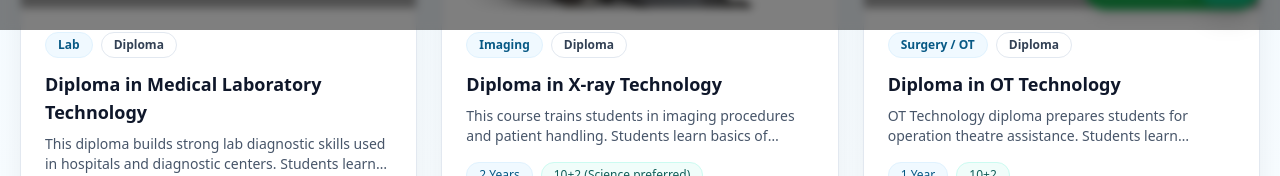
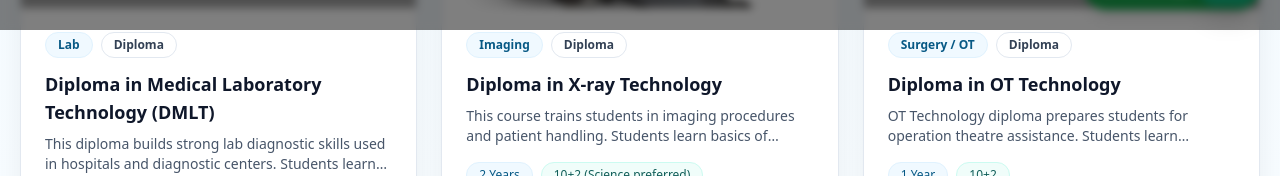
Before and after one commit to SwarnMehto/LIPMT, a React (Vite) app: page /courses in a window 1280 px wide. Shown: the part 770-946 px from the top of the page. Built offline with nearby package versions, Linux system fonts and the light colour scheme; grey boxes are pictures that could not be loaded.

Commit message:
update website

```diff
--- a/src/App.jsx
+++ b/src/App.jsx
@@ -63,7 +63,7 @@ export default function App() {
     return () => window.removeEventListener("scroll", onScroll);
   }, []);
 
-  // ✅ NEW: Scroll to top on every route change (fix: new page opens at old scroll position)
+  // ✅ Scroll to top on every route change
   useEffect(() => {
     window.scrollTo({ top: 0, left: 0, behavior: "auto" });
   }, [location.pathname]);
@@ -182,9 +182,11 @@ export default function App() {
   const isCoursesActive = () => location.pathname.startsWith("/courses");
   const isServicesActive = () => location.pathname.startsWith("/services");
 
-  // ✅ NEW: Hide footer ONLY on Facilities + Testimonials pages
-  const hideFooterOn = ["/facilities", "/testimonials"];
-  const shouldShowFooter = !hideFooterOn.includes(location.pathname);
+  // ✅ Hide footer on: Facilities, Testimonials, AND all Services pages (services + its subpages)
+  const shouldShowFooter =
+    location.pathname !== "/facilities" &&
+    location.pathname !== "/testimonials" &&
+    !location.pathname.startsWith("/services");
 
   return (
     <div className="min-h-screen bg-white text-slate-900">
@@ -779,7 +781,7 @@ export default function App() {
               <div>
                 <div className="font-extrabold text-slate-900">POLICIES</div>
                 <div className="mt-3 grid gap-2">
-                  {/* ✅ FAQ should be above Disclaimer */}
+                  {/* ✅ FAQs added ABOVE Disclaimer (as you asked) */}
                   <button onClick={() => go("/faqs")} className="text-left hover:underline" type="button">
                     FAQs
                   </button>
--- a/src/data/coursesData.jsx
+++ b/src/data/coursesData.jsx
@@ -8,7 +8,7 @@ export const courses = [
   {
     level: "Diploma",
     slug: "dmlt",
-    title: "Diploma in Medical Laboratory Technology",
+    title: "Diploma in Medical Laboratory Technology (DMLT)",
     category: "Lab",
     popular: true,
     duration: "2 Years",
```
